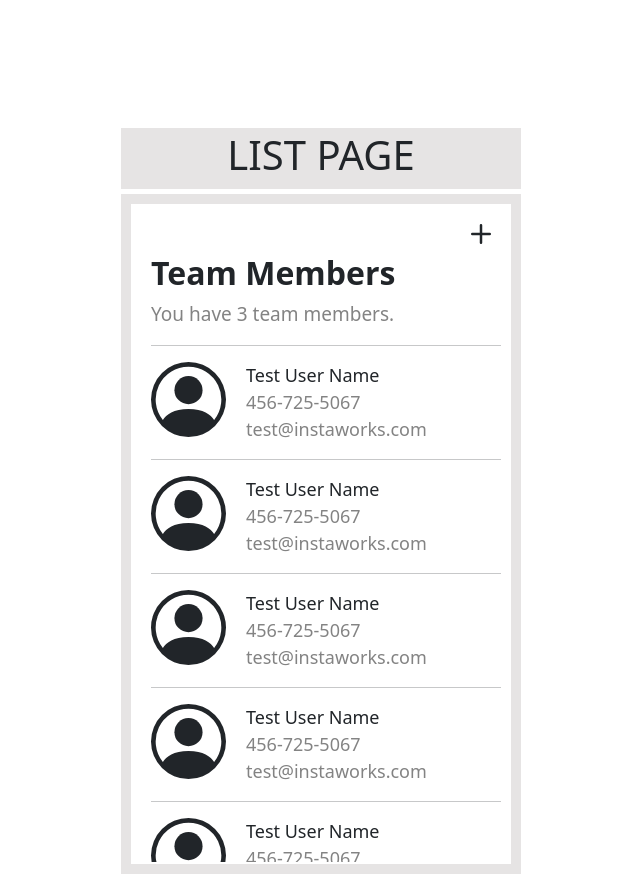
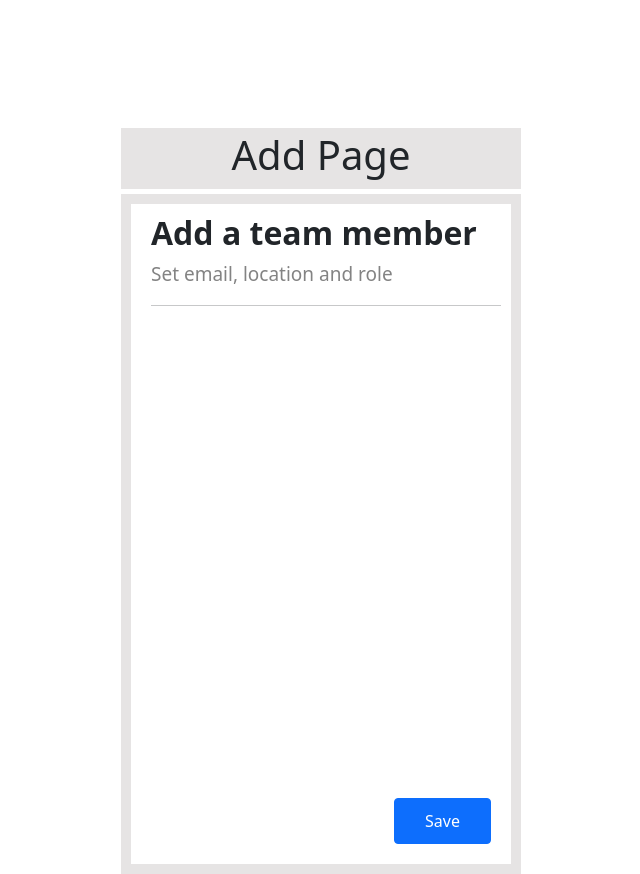
Before and after one commit to AdityaSatnalika0202/teamMember-instawork, a React (Create React App) app in the folder instawork/: page / in a window 1280 px wide. Shown: the whole page, without its empty margins (319-959 px from the left). Built offline with nearby package versions, Linux system fonts and the light colour scheme.

Commit message:
add page static

```diff
--- a/instawork/src/App.js
+++ b/instawork/src/App.js
@@ -6,7 +6,7 @@ import { AddPage,EditPage,ListPage } from './containers'
 const App = () => {
     return (
         <div style={{margin:"auto"}}>
-           <ListPage />
+           <AddPage />
         </div>
     )
 }
--- /dev/null
+++ b/instawork/src/components/description/Description.jsx
@@ -0,0 +1,16 @@
+import React from 'react'
+import './description.css'
+
+const Description = (props) => {
+    const mainHeading = props.mainHeading
+    const subHeading = props.subHeading
+    return (
+        <div>
+            <div> <h2> <b> {mainHeading} </b></h2></div>
+            <p className='subHeading'>{subHeading}</p>
+            <hr></hr>
+        </div>
+    )
+}
+
+export default Description
--- /dev/null
+++ b/instawork/src/components/description/description.css
@@ -0,0 +1,4 @@
+.subHeading{
+    color: rgb(131, 131, 131);
+    font-size: 19px;
+}
--- /dev/null
+++ b/instawork/src/components/header/Header.jsx
@@ -0,0 +1,12 @@
+import React from 'react'
+import './header.css'
+const header = (props) => {
+    const headerName = props.headerName
+    return (
+        <div className='pageHeading'>
+            <h1> {headerName} </h1>
+        </div>
+    )
+}
+
+export default header
--- /dev/null
+++ b/instawork/src/components/header/header.css
@@ -0,0 +1,6 @@
+.pageHeading {
+    background-color: rgb(230, 228, 228);
+    text-align: center;
+    margin: auto;
+    padding:2.5px
+}
--- a/instawork/src/containers/addPage/AddPage.jsx
+++ b/instawork/src/containers/addPage/AddPage.jsx
@@ -1,10 +1,20 @@
 import React from 'react'
 import './addpage.css'
+import Header from '../../components/header/Header';
+import Description  from '../../components/description/Description'
 
 const AddPage = () => {
     return (
-        <div>
-            Add File
+        <div className='container-placeholder'>
+            <Header headerName = "Add Page" />
+            <div className='main-container'>
+                <div className='sub-container'>
+                    <Description mainHeading = {"Add a team member"} subHeading = {"Set email, location and role"}/>
+
+                    <div className='save-button'><button type="button" class="btn btn-primary">Save</button></div>
+                </div>
+            </div>
+
         </div>
     )
 }
--- a/instawork/src/containers/addPage/addpage.css
+++ b/instawork/src/containers/addPage/addpage.css
@@ -0,0 +1,37 @@
+.container-placeholder{
+    margin:auto;
+    width : 400px;
+    height : 100px;
+    margin-top: 10%;
+}
+.main-container{
+    margin-top:5px;
+    background-color: rgb(230, 228, 228);
+    padding: 10px;
+    max-height: 700px;
+    overflow: hidden;
+}
+.sub-container{
+    padding :10px;
+    padding-left: 20px;
+    background-color: white;
+    height: 660px;
+    padding-bottom: 20px;
+    position: relative;
+}
+.icon{
+    text-align: right;
+    cursor: pointer;
+}
+.user-list{
+    max-height: 500px;
+    overflow: auto;
+}
+.btn{
+    padding: 10px 30px !important;
+}
+.save-button{
+    position: absolute;
+    bottom: 20px;
+    right: 20px;
+}
--- a/instawork/src/containers/listPage/ListPage.jsx
+++ b/instawork/src/containers/listPage/ListPage.jsx
@@ -2,23 +2,21 @@ import React from 'react'
 import './listpage.css'
 import { Plus } from 'react-bootstrap-icons';
 import SingleUserDiplay from '../../components/singleUserDisplay/SingleUserDiplay'
+import Header from '../../components/header/Header';
+import Description  from '../../components/description/Description'
 
 const ListPage = () => {
     let count = 3
     let persons = [{},{},{},{},{},{}]
     return (
         <div className='container-placeholder'>
-            <div className='pageHeading'>
-                <h1> LIST PAGE </h1>
-            </div>
+            <Header headerName = "List Pages" />
             <div className='main-container'>
                 <div className='sub-container'>
                     <div className='icon'><Plus size={40}/></div>
-                    <div> <h2> <b> Team Members </b></h2></div>
-                    <p className='subHeading'>You have {count} team members.</p>
-                    <hr></hr>
+                    <Description mainHeading = {"Team Members"} subHeading = {"You have " + count + " team members."}/>
                     <div className='user-list'>
-                    { persons.map(e=><SingleUserDiplay/>)}
+                        { persons.map(e=><SingleUserDiplay/>)}
                     </div>
                 </div>
             </div>
--- a/instawork/src/containers/listPage/listpage.css
+++ b/instawork/src/containers/listPage/listpage.css
@@ -3,12 +3,6 @@
     width : 400px;
     height : 100px;
     margin-top: 10%;
-}
-.pageHeading {
-    background-color: rgb(230, 228, 228);
-    text-align: center;
-    margin: auto;
-    padding:2.5px
 }
 .main-container{
     margin-top:5px;
@@ -28,10 +22,6 @@
     text-align: right;
     cursor: pointer;
 }
-.subHeading{
-    color: rgb(131, 131, 131);
-    font-size: 19px;
-}
 .user-list{
     max-height: 500px;
     overflow: auto;
```
